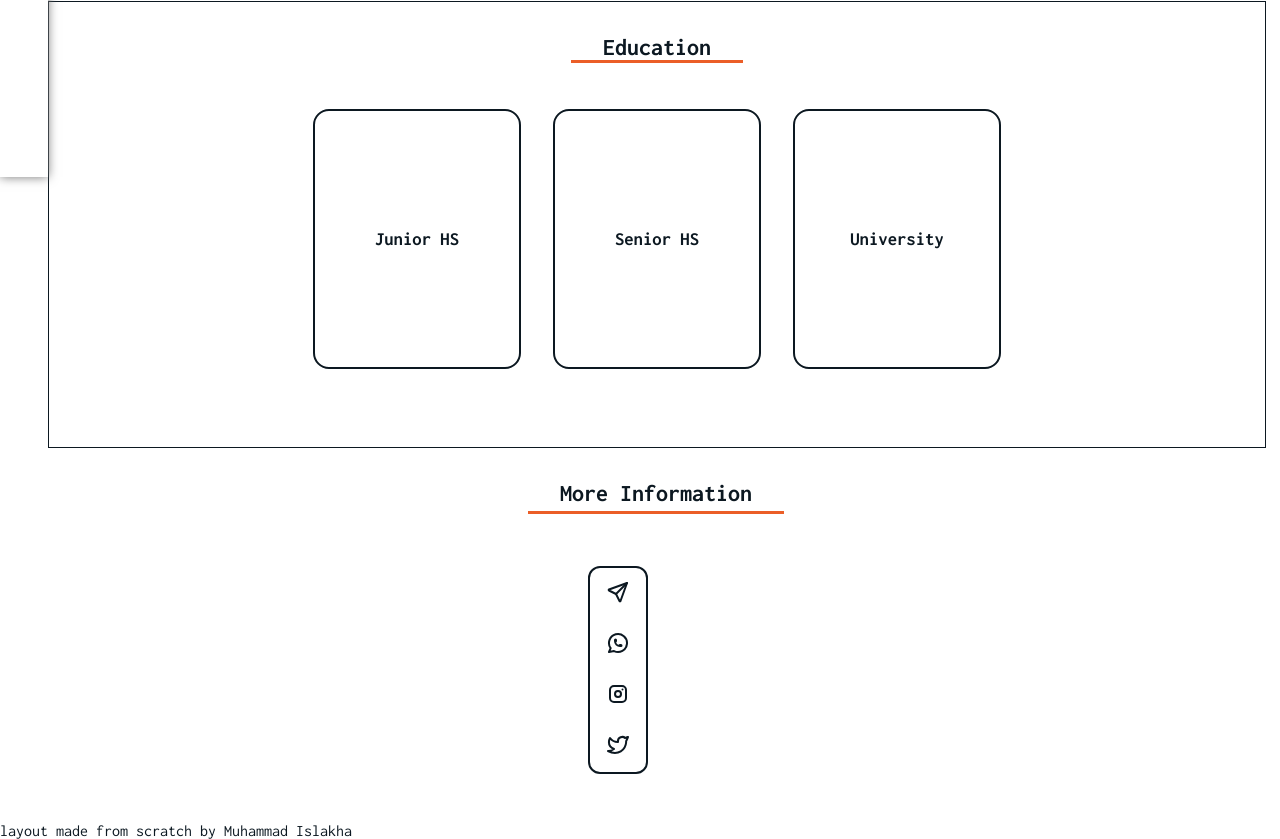
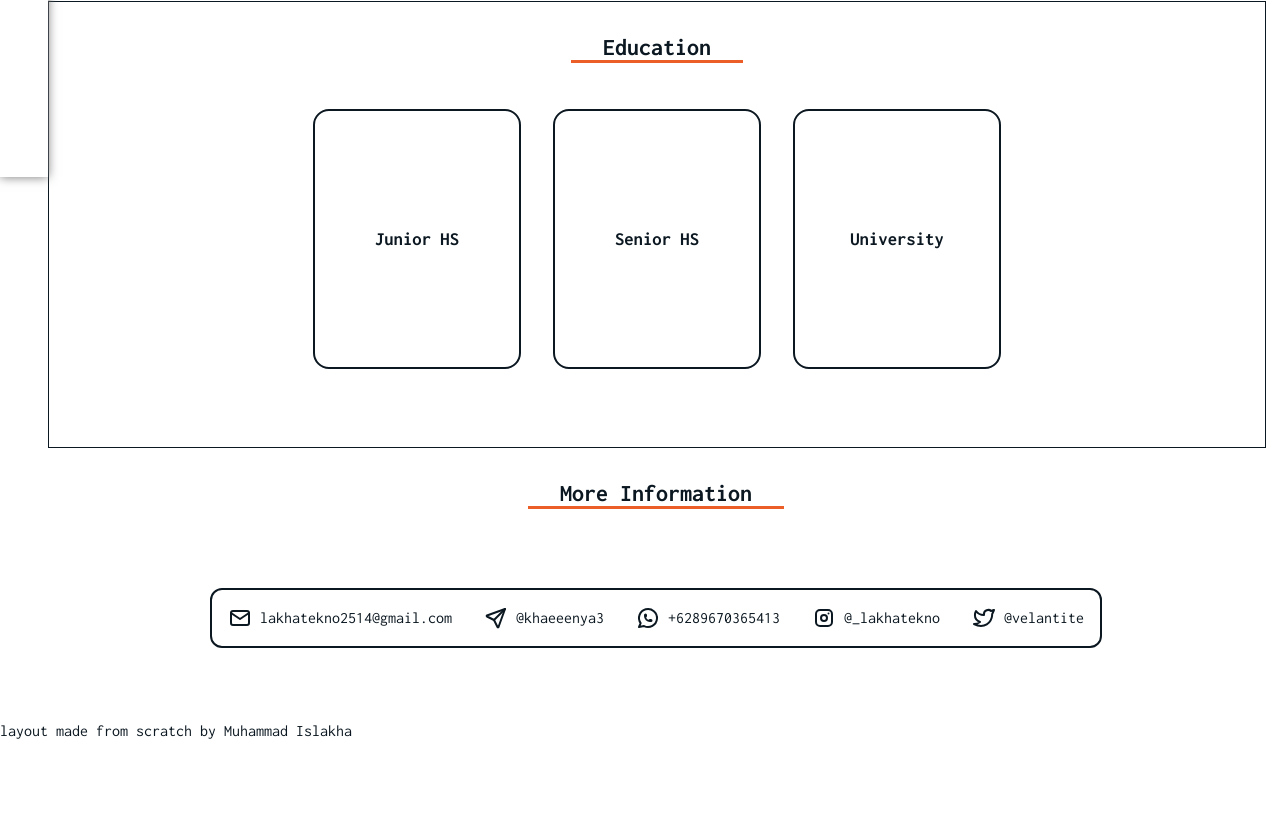
Before and after one commit to lakhatekno/project-porto-itc, a plain HTML site: page index.html in a window 1280 px wide. Shown: the part 623-1462 px from the top of the page. After the commit the page ends 1362 px from the top, so only its background shows below. Drawn offline with Linux system fonts and the light colour scheme.

Commit message:
edit contact

```diff
--- a/css/style.css
+++ b/css/style.css
@@ -208,45 +208,51 @@ h2 {
     align-items: center;
     justify-content: center;
     transform: rotateY(180deg);
-    color: var(--background-color);
+    color: var(--secondary-color);
     background: var(--primary-color);
 }
 
 #contact {
     display: grid;
-    grid-template-columns: repeat(2, 1fr);
-    grid-template-rows: 1fr 7fr;
+    grid-template-columns: 1fr;
+    grid-template-rows: 1fr 5fr;
     column-gap: 1rem;
     row-gap: 2.25rem;
 }
 
 #contact h2 {
-    grid-column: 1/3;
+    grid-column: 1/2;
     grid-row: 1/2;
 }
 
 .socmed {
-    grid-template-columns: 1/2;
+    grid-column: 1/2;
     grid-row: 2/3;
     padding: 1rem 0rem;
     display: flex;
-    flex-direction: column;
     justify-content: space-around;
-    align-items: end;
+    align-items: center;
 }
 
 .socmed-group {
     border: 2px solid var(--primary-color);
     border-radius: 0.75rem;
     display: flex;
+    display: flex;
     flex-wrap: wrap;
-    flex-direction: column;
     justify-content: space-around;
-    align-items: end;
+    align-items: center;
 }
 
 .socmed a {
     margin: .75rem 1rem;
+    display: flex;
+    align-items: center;
+    margin: 1rem;
+}
+
+.socmed a p {
+    margin-left: 0.5rem;
 }
 
 #contact .socmed a:hover {
--- a/index.html
+++ b/index.html
@@ -115,45 +115,55 @@
             <h2>More Information</h2>
             <div class="socmed">
                 <div class="socmed-group">
-                    <a href="https://t.me/khaeeenya3">
+                    <a href="">
+                        <svg xmlns="http://www.w3.org/2000/svg" class="icon icon-tabler icon-tabler-mail" width="24" height="24" viewBox="0 0 24 24" stroke-width="2" stroke="currentColor" fill="none" stroke-linecap="round" stroke-linejoin="round">
+                            <desc>Download more icon variants from https://tabler-icons.io/i/mail</desc>
+                            <path stroke="none" d="M0 0h24v24H0z" fill="none"></path>
+                            <rect x="3" y="5" width="18" height="14" rx="2"></rect>
+                            <polyline points="3 7 12 13 21 7"></polyline>
+                         </svg>
+                         <p>lakhatekno2514@gmail.com</p>
+                    </a>
+                    <a href="https://t.me/khaeeenya3" target="_blank">
                         <svg xmlns="http://www.w3.org/2000/svg" class="icon icon-tabler icon-tabler-send" width="24" height="24" viewBox="0 0 24 24" stroke-width="2" stroke="currentColor" fill="none" stroke-linecap="round" stroke-linejoin="round">
                             <desc>Download more icon variants from https://tabler-icons.io/i/send</desc>
                             <path stroke="none" d="M0 0h24v24H0z" fill="none"></path>
                             <line x1="10" y1="14" x2="21" y2="3"></line>
                             <path d="M21 3l-6.5 18a0.55 .55 0 0 1 -1 0l-3.5 -7l-7 -3.5a0.55 .55 0 0 1 0 -1l18 -6.5"></path>
                         </svg>
+                        <p>
+                            @khaeeenya3</p>
                     </a>
-                    <a href="https://wa.me/+6289670365413">
+                    <a href="https://wa.me/+6289670365413" target="_blank">
                         <svg xmlns="http://www.w3.org/2000/svg" class="icon icon-tabler icon-tabler-brand-whatsapp" width="24" height="24" viewBox="0 0 24 24" stroke-width="2" stroke="currentColor" fill="none" stroke-linecap="round" stroke-linejoin="round">
                             <desc>Download more icon variants from https://tabler-icons.io/i/brand-whatsapp</desc>
                             <path stroke="none" d="M0 0h24v24H0z" fill="none"></path>
                             <path d="M3 21l1.65 -3.8a9 9 0 1 1 3.4 2.9l-5.05 .9"></path>
                             <path d="M9 10a0.5 .5 0 0 0 1 0v-1a0.5 .5 0 0 0 -1 0v1a5 5 0 0 0 5 5h1a0.5 .5 0 0 0 0 -1h-1a0.5 .5 0 0 0 0 1"></path>
                         </svg>
+                        <p>+6289670365413</p>
                     </a>
-                    <a href="https://instagram.com/_lakhatekno">
+                    <a href="https://instagram.com/_lakhatekno" target="_blank">
                         <svg xmlns="http://www.w3.org/2000/svg" class="icon icon-tabler icon-tabler-brand-instagram" width="24" height="24" viewBox="0 0 24 24" stroke-width="2" stroke="currentColor" fill="none" stroke-linecap="round" stroke-linejoin="round">
                             <desc>Download more icon variants from https://tabler-icons.io/i/brand-instagram</desc>
                         <path stroke="none" d="M0 0h24v24H0z" fill="none"></path>
                         <rect x="4" y="4" width="16" height="16" rx="4"></rect>
                         <circle cx="12" cy="12" r="3"></circle>
                         <line x1="16.5" y1="7.5" x2="16.5" y2="7.501"></line>
-                    </svg>
+                        </svg>
+                        <p>@_lakhatekno</p>
                     </a>
-                    <a href="https://twitter.com/velantite">
+                    <a href="https://twitter.com/velantite" target="_blank">
                         <svg xmlns="http://www.w3.org/2000/svg" class="icon icon-tabler icon-tabler-brand-twitter" width="24" height="24" viewBox="0 0 24 24" stroke-width="2" stroke="currentColor" fill="none" stroke-linecap="round" stroke-linejoin="round">
                             <desc>Download more icon variants from https://tabler-icons.io/i/brand-twitter</desc>
                             <path stroke="none" d="M0 0h24v24H0z" fill="none"></path>
                             <path d="M22 4.01c-1 .49 -1.98 .689 -3 .99c-1.121 -1.265 -2.783 -1.335 -4.38 -.737s-2.643 2.06 -2.62 3.737v1c-3.245 .083 -6.135 -1.395 -8 -4c0 0 -4.182 7.433 4 11c-1.872 1.247 -3.739 2.088 -6 2c3.308 1.803 6.913 2.423 10.034 1.517c3.58 -1.04 6.522 -3.723 7.651 -7.742a13.84 13.84 0 0 0 .497 -3.753c-.002 -.249 1.51 -2.772 1.818 -4.013z"></path>
                         </svg>
+                        <p>@velantite</p>
                     </a>
                 </div>
             </div>
-            <div class="form">
-                <form action="">
 
-                </form>
-            </div>
         </div>
     </main>
     <footer>
```
